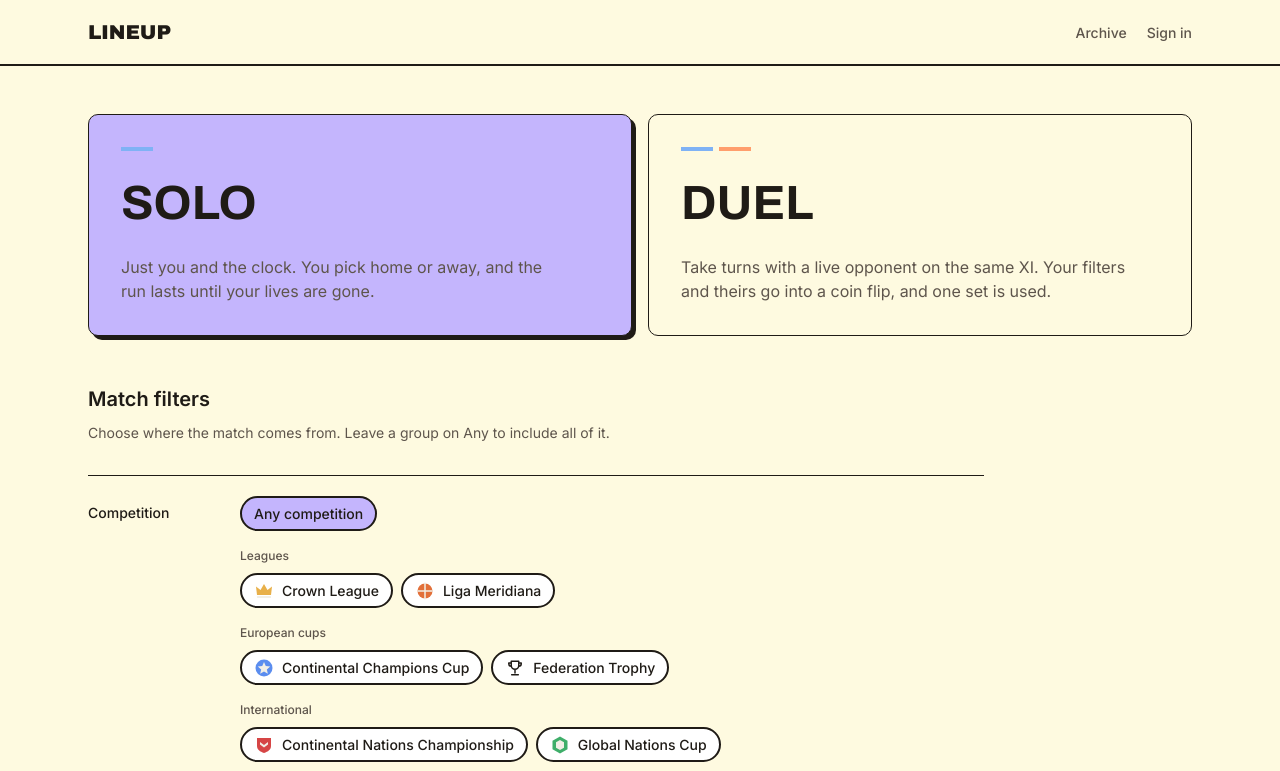
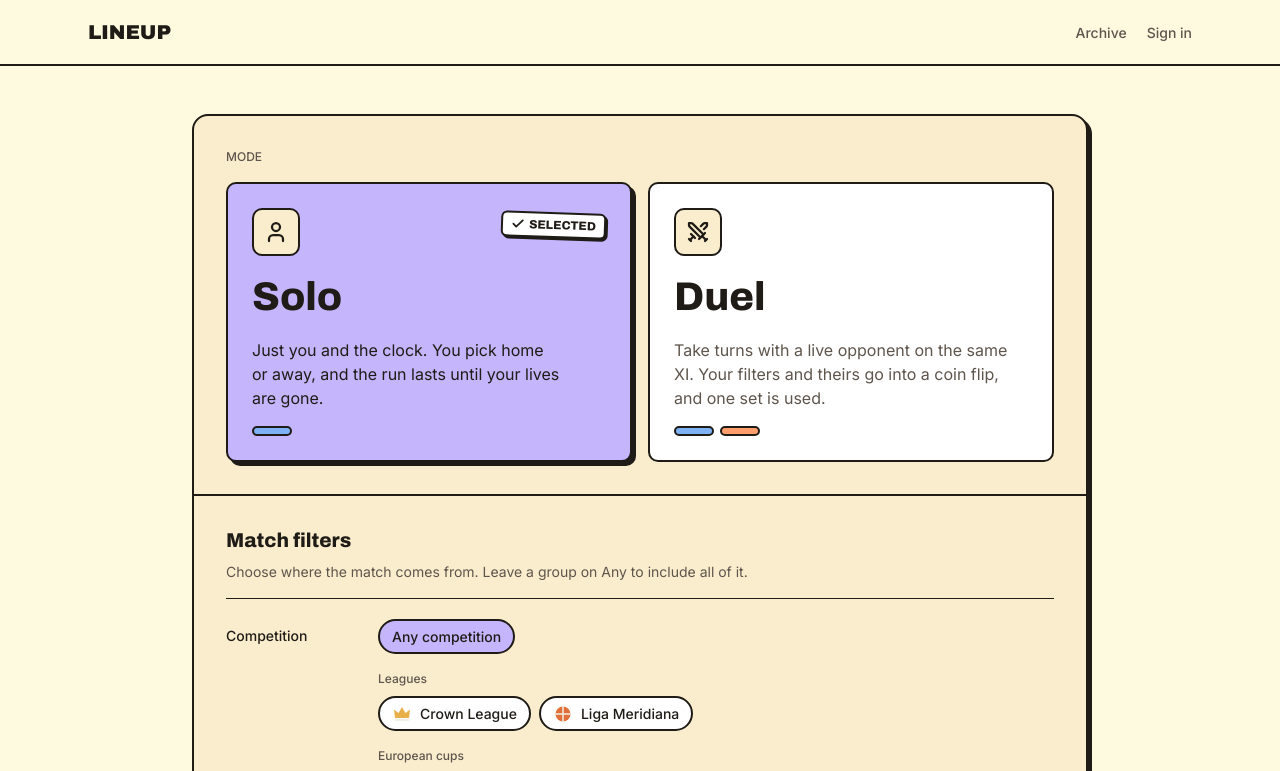
Before and after one commit to yunuskrt/lineup-web, a Next.js app: page /play in a window 1280 px wide. Shown: the top 771 px of the page. Built offline with nearby package versions, Linux system fonts and the light colour scheme; no server answers.

Commit message:
feat: redesign C1 play board and mode cards

```diff
--- /dev/null
+++ b/context/features/redesign-c1-play-board.md
@@ -0,0 +1,64 @@
+# Redesign C1 — Play Board and Mode Choice
+
+## Status
+
+Completed
+
+## Goals
+
+The first part of redesign stage C (`/play`, `context/docs/ui-redesign-references.md` § 5): the page's layout and the Solo / Duel choice. Builds on stages A and B. **Behaviour, copy, URL syncing and accessible names don't change.** C2 restyles the controls inside the filter, practice and room sections.
+
+The B1 rule carries over: **united, not carded, no white panels.** Controls (option cards, fields, buttons) stay white; surfaces don't.
+
+- **One board**, as in `play/00-page-a` (layout only):
+  - the page's content sits in one outlined board on the cream page: 2px ink outline, `rounded-lg`, the A2 hard shadow, the peach `surface-raised` fill, centred at a comfortable reading width (about `max-w-4xl`);
+  - its sections are divided by edge-to-edge 2px ink rules, like the game board's: **Mode**, then **Match filters**, then **Start**, then **Play a friend** (duel only);
+  - each section opens with a small label in the sticker / caption style, as `play/00-mobile-a` does ("Mode", "Match filters", and so on). "Match filters" keeps its heading and line;
+  - the filters' loading skeleton, error notice and Try again stay inside the filters section.
+- **`ModeChoice`**, as in `play/01-mode-cards-a` (layout only):
+  - two option cards side by side from `sm`, stacked on phones;
+  - each card: a Lucide icon in an outlined tile (`User` for Solo, `Swords` for Duel), the title in the display type, the existing line under it, and the existing you / opponent colour bars;
+  - **unselected:** white, ink outline, flat, a quiet hover;
+  - **selected:** a solid fill (open question 1), the hard shadow, and a small "Selected" check sticker, so the choice never rests on colour alone;
+  - still a radio group: the `fieldset`, the hidden legend, keyboard arrows and the focus ring are unchanged.
+- **The Start section:**
+  - the practice row (solo), the runs-left line, the Start button (the large primary Button) and the archive line, in today's order;
+  - the cap state is unchanged: the line, **Play a duel** and **See Pro**, never a dead end;
+  - the practice warning dialog and the guest-session start are unchanged.
+- **Phones** (`play/00-mobile-a`): the sections stack inside the board with their labels; the mode cards stack; nothing scrolls sideways at 320px.
+
+## Out of Scope
+
+- The controls inside the sections: filter chips, club search, season selects, the practice checkbox and the room code. That's C2.
+- The duel lobby and rooms after Start (stage E).
+- New motion.
+
+## Open Questions
+
+1. **The selected mode's colour.** **Default: lavender (`brand`)**, like every primary action, so "selected" reads as the main choice. The alternative is butter yellow (`block-butter`), closer to the reference's solid highlight, which keeps lavender only for buttons.
+
+## Notes
+
+- **References:** `context/screenshots/play/00-page-a`, `00-mobile-a`, `01-mode-cards-a`, and the per-image notes in `context/screenshots/notes.md`.
+- **No illustrations:** the mode reference uses 3D characters; ours get a Lucide icon tile.
+- **Shared classes:** reuse `RAIL_SECTION`-style edge sections from B2, or a matching `BOARD_SECTION` class if the padding differs.
+- **Check:**
+  - `/play` in solo and duel;
+  - Free at the cap, with runs left, and unlimited;
+  - practice on and off, Free with practice locked;
+  - the filters loading and failing (`?scenario=` where it exists);
+  - keyboard through the mode radios;
+  - 320px, 360px, `sm`, `lg`.
+- **Dev server:** don't run `npm run build` while the user's dev server is up (the stale-CSS issue). Ask them to stop it for the final build.
+- Then C2.
+
+- **Deviations recorded during implementation:**
+  - **Visible legend:** the Mode label is the `fieldset` legend made visible, not a second label beside an sr-only legend. The accessible name is still "Mode", and readers don't hear it twice.
+  - **Start leaves the filters `section`:** Start and Play a friend are board sections of their own, no longer nested in the "Match filters" landmark. Headings and names are unchanged.
+  - **Filter rows, the minimum for the board:** the panel and skeleton lose their outer bottom border (it doubled the section rule), and the last row loses its bottom padding. Everything else about the rows stays for C2.
+  - **The mode title:** `TYPE_TITLE` instead of the old uppercase display type, since uppercase is kept for stickers (notes.md type table).
+  - **"Selected" sticker:** hidden from readers (`aria-hidden`), because the radio's own checked state already says it.
+  - **Classes:** `BOARD`, `BOARD_SECTION` (full-width padded rows with `not-first` rules, no negative margins needed) and `SECTION_LABEL` (the rail's Lives label look) in `classes.ts`.
+  - **Selected colour:** lavender (`brand`), the default; the user gave no other answer.
+  - **Archive keeps its look (found in review):** `/archive` reuses `FilterPanel` and `FilterSkeleton`, so its folded panel wrapper now carries the bottom line and 20px padding the panel dropped. The archive renders as before.
+  - **Dev cache off (user request):** `experimental.turbopackFileSystemCacheForDev: false` in `next.config.ts` stops the stale CSS after restarts. Next 16 builds into `.next`, apart from dev's `.next/dev`, so the final build ran with the dev server up.
--- a/src/components/archive/ArchiveFilters.tsx
+++ b/src/components/archive/ArchiveFilters.tsx
@@ -43,7 +43,7 @@ export function ArchiveFilters({ state, onChange }: ArchiveFiltersProps) {
           <p className="min-w-0 text-14 leading-5 text-fg-muted">{active}</p>
         ) : null}
       </div>
-      <div id={panelId} hidden={!isOpen}>
+      <div id={panelId} hidden={!isOpen} className="border-b border-line pb-5">
         {state ? (
           <FilterPanel
             options={state.options}
--- a/src/components/play/FilterPanel.tsx
+++ b/src/components/play/FilterPanel.tsx
@@ -23,7 +23,7 @@ type FilterPanelProps = {
 };
 
 export const FILTER_ROW =
-  'grid gap-3 border-t border-line py-5 md:grid-cols-[8rem_1fr] md:gap-6';
+  'grid gap-3 border-t border-line py-5 last:pb-0 md:grid-cols-[8rem_1fr] md:gap-6';
 
 export const FILTER_LABEL = 'text-14 font-medium md:py-1.5';
 
@@ -260,7 +260,7 @@ export function FilterPanel(props: FilterPanelProps) {
   const picked = pickedCompetition(props.filters, props.options);
 
   return (
-    <div className="border-b border-line">
+    <div>
       <CompetitionFilter {...props} />
       <ClubFilter key={picked?.id ?? 'any'} {...props} />
       <EraFilter {...props} />
--- a/src/components/play/FilterSkeleton.tsx
+++ b/src/components/play/FilterSkeleton.tsx
@@ -38,7 +38,7 @@ function SkeletonRow({
 // Default view: no competition, no club chips
 export function FilterSkeleton() {
   return (
-    <div aria-hidden="true" className="border-b border-line">
+    <div aria-hidden="true">
       <SkeletonRow label="w-24">
         <div className="flex flex-col items-start gap-4">
           <div className={`${CHIP} ${ANY_COMPETITION}`} />
--- a/src/components/play/ModeChoice.tsx
+++ b/src/components/play/ModeChoice.tsx
@@ -1,4 +1,6 @@
-import { DUEL_ACTOR_BG } from '@/styles/classes';
+import { Check, type LucideIcon, Swords, User } from 'lucide-react';
+import { Badge } from '@/components/ui/badge';
+import { DUEL_ACTOR_BG, SECTION_LABEL, TYPE_TITLE } from '@/styles/classes';
 import type { DuelActor } from '@/types/duel';
 import type { PlayMode } from '@/types/play';
 
@@ -11,18 +13,21 @@ const MODES: {
   mode: PlayMode;
   title: string;
   text: string;
+  icon: LucideIcon;
   players: DuelActor[];
 }[] = [
   {
     mode: 'solo',
     title: 'Solo',
     text: 'Just you and the clock. You pick home or away, and the run lasts until your lives are gone.',
+    icon: User,
     players: ['you'],
   },
   {
     mode: 'duel',
     title: 'Duel',
     text: 'Take turns with a live opponent on the same XI. Your filters and theirs go into a coin flip, and one set is used.',
+    icon: Swords,
     players: ['you', 'opponent'],
   },
 ];
@@ -30,37 +35,59 @@ const MODES: {
 export function ModeChoice({ mode, onChange }: ModeChoiceProps) {
   return (
     <fieldset>
-      <legend className="sr-only">Mode</legend>
+      <legend className={`mb-4 ${SECTION_LABEL}`}>Mode</legend>
       <div className="grid gap-4 sm:grid-cols-2">
-        {MODES.map((option) => (
+        {MODES.map((option) => {
+          const isSelected = mode === option.mode;
+          const Icon = option.icon;
+          return (
             <label
               key={option.mode}
-            className="flex cursor-pointer flex-col gap-4 rounded-md border border-line p-6 hover:bg-surface-raised has-checked:bg-brand has-checked:shadow-hard has-focus-visible:outline-2 has-focus-visible:outline-offset-2 has-focus-visible:outline-focus sm:p-8"
+              className="group flex cursor-pointer flex-col gap-4 rounded-md border-2 border-line bg-surface-card p-5 text-fg hover:bg-surface has-checked:bg-brand has-checked:text-on-accent has-checked:shadow-hard has-focus-visible:outline-2 has-focus-visible:outline-offset-2 has-focus-visible:outline-focus sm:p-6"
             >
               <input
                 type="radio"
                 name="mode"
                 value={option.mode}
-              checked={mode === option.mode}
+                checked={isSelected}
                 onChange={() => onChange(option.mode)}
                 className="sr-only"
               />
-            <span aria-hidden="true" className="flex gap-1.5">
+              <span className="flex items-start justify-between gap-3">
+                <span
+                  aria-hidden="true"
+                  className="flex size-12 items-center justify-center rounded-md border-2 border-line bg-surface-raised"
+                >
+                  <Icon className="size-6" strokeWidth={2.25} />
+                </span>
+                {/* The radio's own state says it to readers */}
+                {isSelected ? (
+                  <Badge
+                    aria-hidden="true"
+                    variant="sticker"
+                    tilt="right"
+                    className="mt-1"
+                  >
+                    <Check strokeWidth={3} />
+                    Selected
+                  </Badge>
+                ) : null}
+              </span>
+              <span className={TYPE_TITLE}>{option.title}</span>
+              <span className="max-w-md text-16 text-pretty text-fg-muted group-has-checked:text-on-accent">
+                {option.text}
+              </span>
+              <span aria-hidden="true" className="mt-auto flex gap-1.5">
                 {option.players.map((player) => (
                   <span
                     key={player}
-                  className={`h-1 w-8 ${DUEL_ACTOR_BG[player]}`}
+                    className={`h-2.5 w-10 rounded-full border-2 border-line ${DUEL_ACTOR_BG[player]}`}
                   />
                 ))}
               </span>
-            <span className="font-display text-32 font-bold uppercase font-stretch-expanded sm:text-48">
-              {option.title}
-            </span>
-            <span className="max-w-md text-16 text-pretty text-fg-muted">
-              {option.text}
-            </span>
             </label>
-        ))}
+          );
+        })}
       </div>
     </fieldset>
   );
--- a/src/components/play/PlayScreen.tsx
+++ b/src/components/play/PlayScreen.tsx
@@ -35,7 +35,14 @@ import {
 } from '@/lib/practice';
 import { joinCodeFrom } from '@/lib/room-code';
 import { allowanceLine, isSoloCapped } from '@/lib/solo-allowance';
-import { SECONDARY_BUTTON, TEXT_LINK } from '@/styles/classes';
+import {
+  BOARD,
+  BOARD_SECTION,
+  SECONDARY_BUTTON,
+  SECTION_LABEL,
+  TEXT_LINK,
+  TYPE_CARD_TITLE,
+} from '@/styles/classes';
 import type { Filters } from '@/types/filters';
 import type { PlayMode } from '@/types/play';
 import { StateNotice } from '@/components/shell/StateNotice';
@@ -100,14 +107,13 @@ export function PlayScreen() {
   const startParams = filterParams && withPractice(filterParams, isPractice);
 
   return (
-    <div className="flex flex-col gap-12">
+    <div className={BOARD}>
+      <div className={BOARD_SECTION}>
         <ModeChoice mode={mode} onChange={changeMode} />
-      <section
-        aria-labelledby="play-filters"
-        className="flex max-w-4xl flex-col gap-8"
-      >
+      </div>
+      <section aria-labelledby="play-filters" className={BOARD_SECTION}>
         <div>
-          <h2 id="play-filters" className="text-20 font-semibold">
+          <h2 id="play-filters" className={TYPE_CARD_TITLE}>
             Match filters
           </h2>
           <p className="mt-2 text-14 text-fg-muted">
@@ -139,6 +145,9 @@ export function PlayScreen() {
         ) : (
           <FilterSkeleton />
         )}
+      </section>
+      <div className={BOARD_SECTION}>
+        <p className={SECTION_LABEL}>Start</p>
         {mode === 'solo' ? (
           <PracticeToggle
             access={practiceAccess}
@@ -174,13 +183,13 @@ export function PlayScreen() {
             </p>
           ) : null}
         </PlayStart>
+      </div>
       {mode === 'duel' ? (
         <RoomControls
           filterParams={filterParams}
           initialCode={joinCodeFrom(params)}
         />
       ) : null}
-      </section>
     </div>
   );
 }
--- a/src/styles/classes.ts
+++ b/src/styles/classes.ts
@@ -8,6 +8,16 @@ export const SITE_CONTAINER = 'mx-auto w-full max-w-6xl px-4 sm:px-6';
 
 // Reaches the game rail's edges, so its rules run edge to edge
 export const RAIL_SECTION = '-mx-3 px-3 sm:-mx-4 sm:px-4';
+
+export const BOARD =
+  'mx-auto w-full max-w-4xl rounded-lg border-2 border-line bg-surface-raised shadow-hard';
+
+// Full-width rows, so the rules run edge to edge
+export const BOARD_SECTION =
+  'flex flex-col gap-4 px-4 py-6 not-first:border-t-2 not-first:border-line sm:px-8 sm:py-8';
+
+// The rail's label look, as the Lives section
+export const SECTION_LABEL = 'text-12 font-medium text-fg-muted uppercase';
 
 export const DUEL_ACTOR_BG: Record<DuelActor, string> = {
   you: 'bg-you',
```
Also changed, not shown: context/current-feature.md (+1 -0 lines), next.config.ts (+6 -1 lines), src/components/play/RoomControls.tsx (+8 -3 lines). Lines whose indentation alone changed are shown as unchanged.
